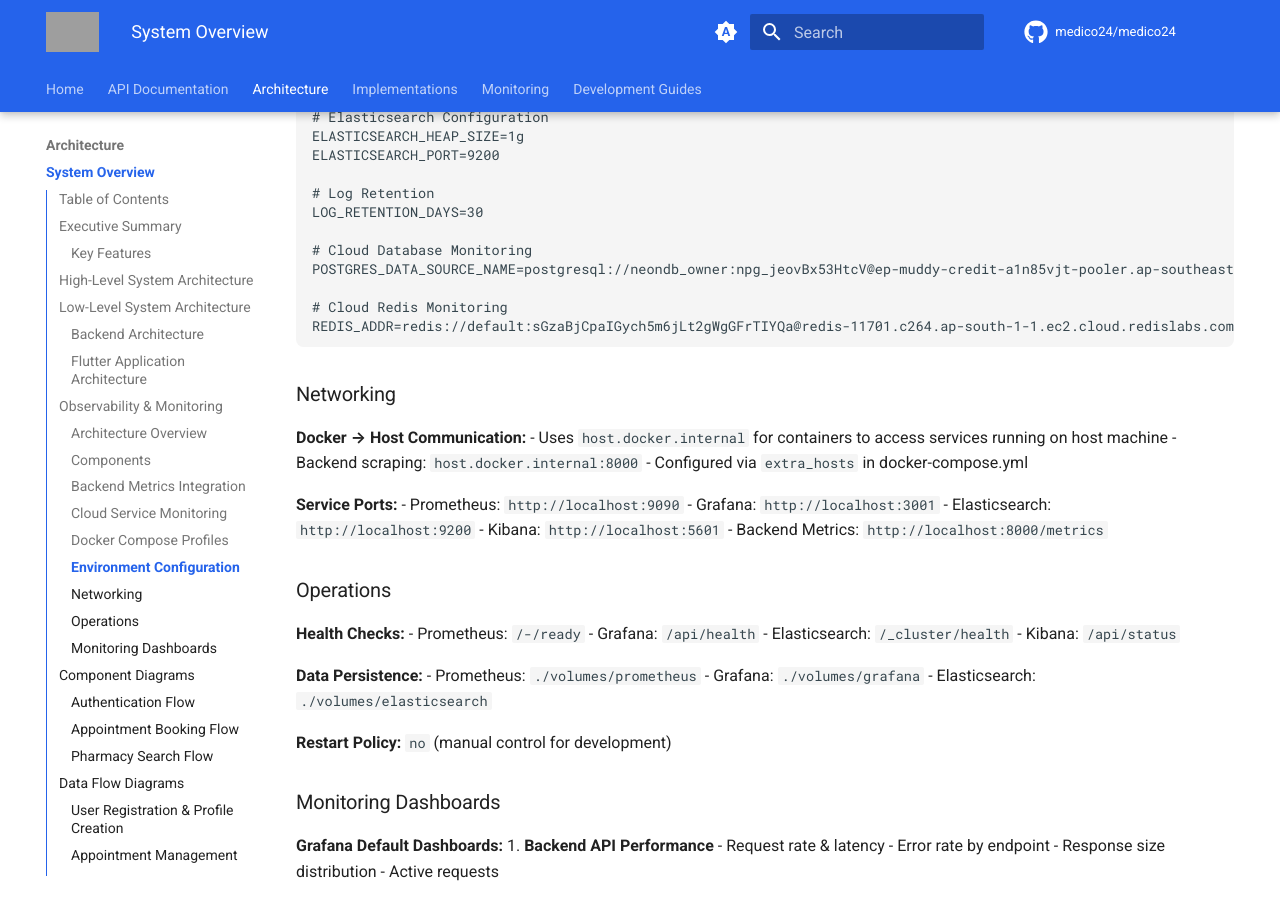
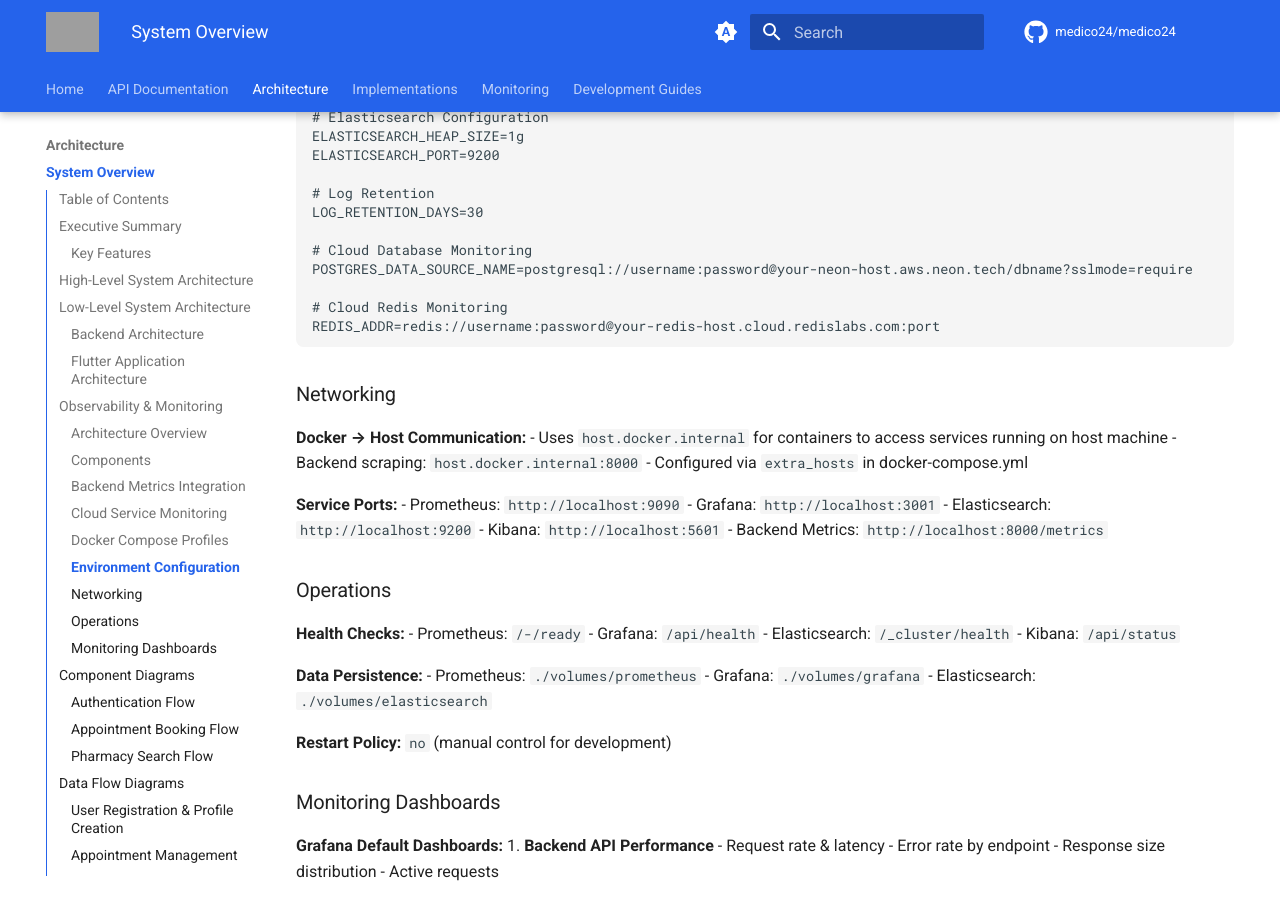
Before and after one commit to Medico24/medico24-docs, an MkDocs documentation site: the page built from docs/architecture/overview.md, in a window 1280 px wide and 900 px high, scrolled down 13673 px. Built offline with MkDocs 1.6.1 and Material for MkDocs 9.7.7, drawn with Linux system fonts in a browser that asks for light colours; comment, search, counter and statistics services are not loaded; some of the changed text lies outside the part shown; grey boxes are pictures that could not be loaded.

````diff
--- a/docs/architecture/overview.md
+++ b/docs/architecture/overview.md
@@ -688,10 +688,10 @@ ELASTICSEARCH_PORT=9200
 LOG_RETENTION_DAYS=30
 
 # Cloud Database Monitoring
-POSTGRES_DATA_SOURCE_NAME=postgresql://neondb_owner:npg_jeovBx53HtcV@ep-muddy-credit-a1n85vjt-pooler.ap-southeast-1.aws.neon.tech/neondb?sslmode=require
+POSTGRES_DATA_SOURCE_NAME=postgresql://username:password@your-neon-host.aws.neon.tech/dbname?sslmode=require
 
 # Cloud Redis Monitoring
-REDIS_ADDR=redis://default:sGzaBjCpaIGych5m6jLt2gWgGFrTIYQa@redis-11701.c264.ap-south-1-1.ec2.cloud.redislabs.com:11701
+REDIS_ADDR=redis://username:password@your-redis-host.cloud.redislabs.com:port
 ```
 
 ### Networking
@@ -1577,7 +1577,7 @@ Pre-commit Hooks (.pre-commit-config.yaml)
 
 **Connection:**
 ```
-postgresql://neondb_owner:<password>@ep-muddy-credit-a1n85vjt-pooler.ap-southeast-1.aws.neon.tech/neondb?sslmode=require
+postgresql://username:password@your-neon-host.aws.neon.tech/dbname?sslmode=require
 ```
 
 **Monitoring:**
@@ -1599,7 +1599,7 @@ postgresql://neondb_owner:<password>@ep-muddy-credit-a1n85vjt-pooler.ap-southeas
 
 **Connection:**
 ```
-redis://default:<password>@redis-11701.c264.ap-south-1-1.ec2.cloud.redislabs.com:11701
+redis://username:password@your-redis-host.cloud.redislabs.com:port
 ```
 
 **Monitoring:**
````
Also changed, not shown: vercel.json (added).
